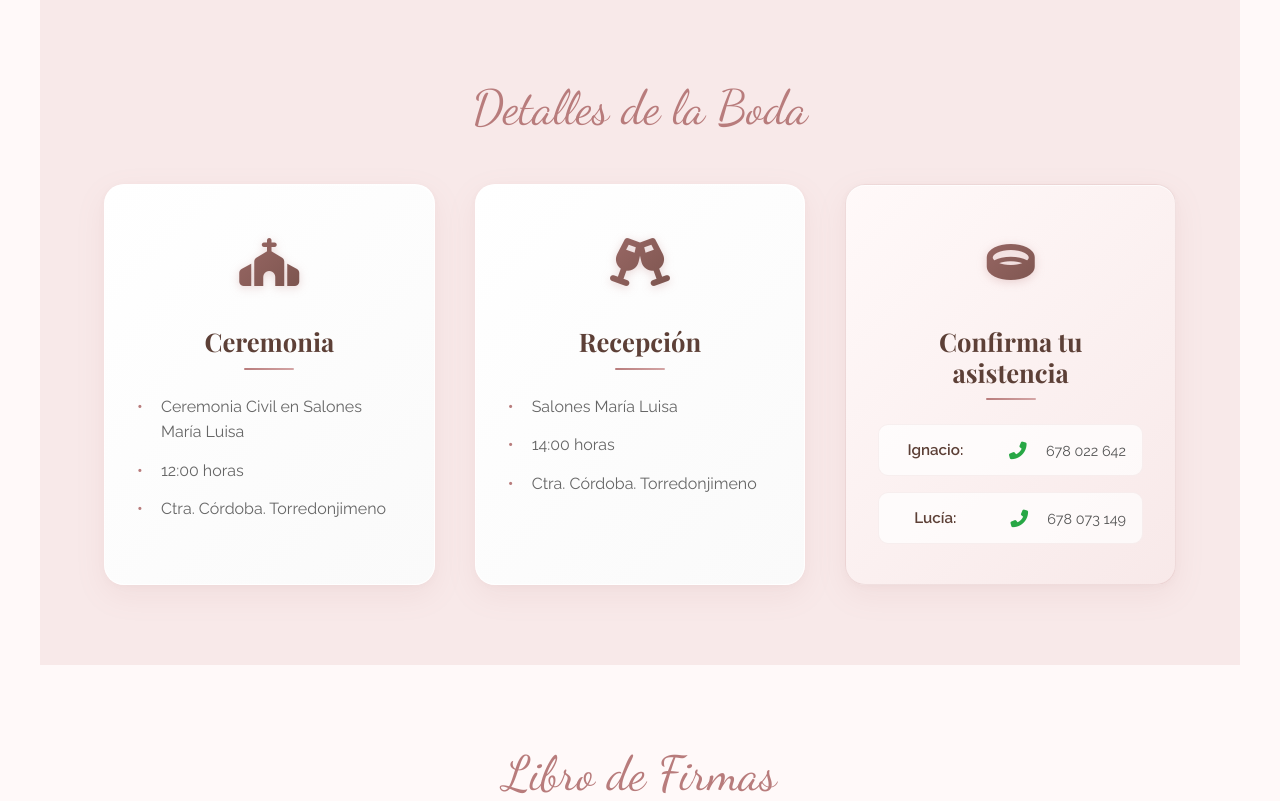
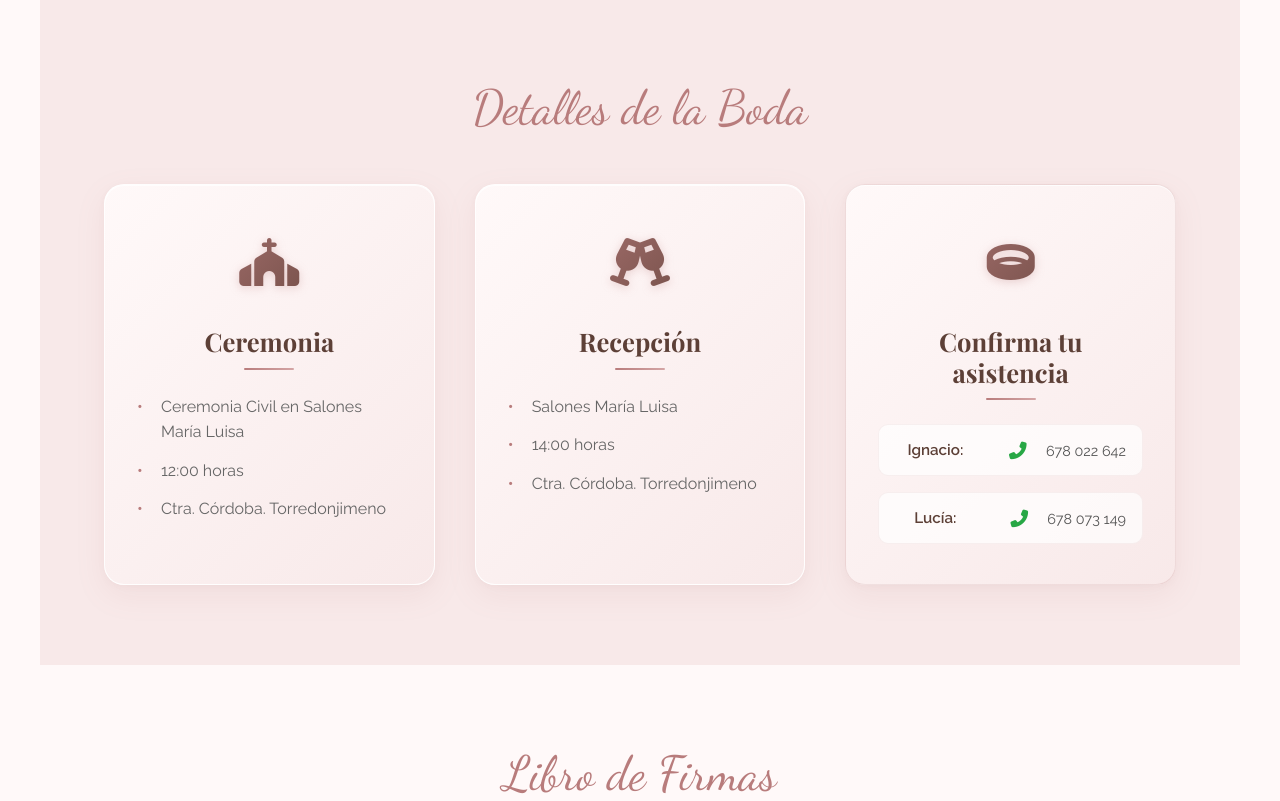
Before and after one commit to Castellano46/boda, a Flask app: page / in a window 1280 px wide. Shown: the part 1889-2690 px from the top of the page. Run offline with Flask 3, Linux system fonts and the light colour scheme.

```diff
--- a/static/css/styles.css
+++ b/static/css/styles.css
@@ -209,7 +209,7 @@ section {
 }
 
 .detail-card {
-    background: linear-gradient(135deg, #ffffff 0%, #fafafa 100%);
+    background: linear-gradient(135deg, #fff9f9 0%, #f8e9e9 100%);
     border-radius: 20px;
     padding: 2.5rem 2rem;
     text-align: center;
--- a/templates/index.html
+++ b/templates/index.html
@@ -103,6 +103,7 @@
     <section id="wedding-details">
         <h2 class="section-title">Detalles de la Boda</h2>
         <div class="details-container">
+
             <div class="detail-card">
                 <div class="detail-icon">
                     <i class="fas fa-church"></i>
@@ -112,6 +113,7 @@
                 <p>12:00 horas</p>
                 <p>Ctra. Córdoba. Torredonjimeno</p>
             </div>
+
             <div class="detail-card">
                 <div class="detail-icon">
                     <i class="fas fa-glass-cheers"></i>
@@ -121,6 +123,7 @@
                 <p>14:00 horas</p>
                 <p>Ctra. Córdoba. Torredonjimeno</p>
             </div>
+
             <div class="detail-card">
                 <div class="detail-icon">
                     <i class="fas fa-ring"></i>
```
